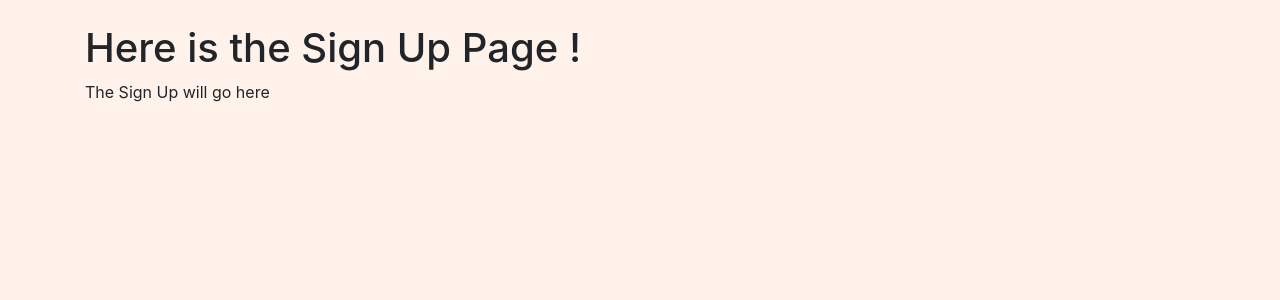
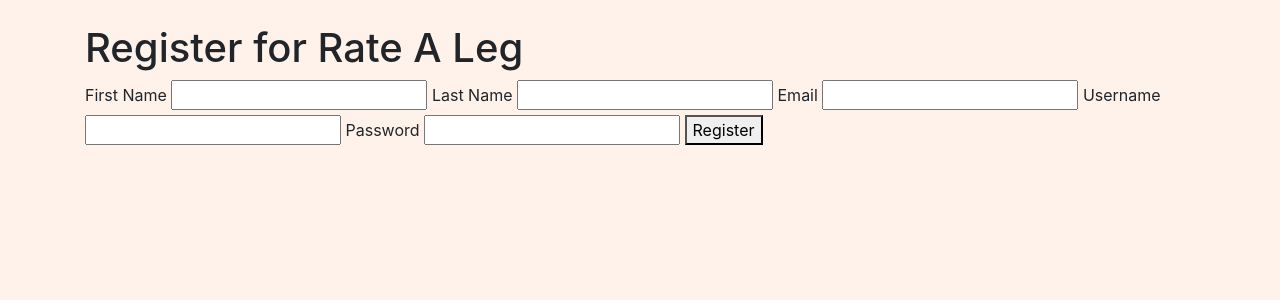
Before and after one commit to grashop04/RateALeg, a Django app: page /signup/ in a window 1280 px wide. Shown: the part 78-378 px from the top of the page. Run offline with Django 3.2, Linux system fonts and the light colour scheme; some libraries are stand-ins or nearby versions.

Commit message:
please don't be mad

```diff
--- a/plays/forms.py
+++ b/plays/forms.py
@@ -1,6 +1,16 @@
 from django import forms
 from django.contrib.auth.models import User
 from .models import CustomUser, Play, Review, Category
+
+class SignUpForm(forms.ModelForm):
+    first_name = forms.CharField(max_length=25, required=True, help_text='Required. Enter your first name.')
+    last_name = forms.CharField(max_length=25, required=True, help_text='Required. Enter your surname.')
+    email = forms.EmailField(max_length=254, required=True, help_text='Required. Enter a valid email address.')
+    password = forms.CharField(widget=forms.PasswordInput, required=True, help_text='Required. Enter a secure password.')
+
+    class Meta:
+        model = CustomUser
+        fields = ('first_name', 'last_name', 'email', 'username', 'password')
 
 class ReviewForm(forms.ModelForm):
     class Meta:
--- a/plays/urls.py
+++ b/plays/urls.py
@@ -8,8 +8,9 @@ urlpatterns = [
     path('about/', views.about, name='about'),
     path('feedback/', views.feedback, name='feedback'),
     path('maps/', views.maps, name='maps'),
-    path('login/', views.login, name='login'),
-    path('signup/', views.signup, name='signup'),
+    path('login/', views.user_login, name='login'),
+    path('signup/', views.user_signup, name='signup'),
     path('profile/', views.profile, name='profile'),
-    path('<slug:play_slug>/chosen_play/', views.chosen_show, name='choosen_show')
+    path('<slug:play_slug>/chosen_play/', views.chosen_show, name='choosen_show'),
+    path('logout/', views.user_logout, name="logout"),
 ]
--- a/plays/views.py
+++ b/plays/views.py
@@ -6,6 +6,8 @@ from django.contrib.auth import authenticate, login, logout
 from django.contrib import messages
 from .models import Play, Review, CustomUser, Category
 from .forms import ReviewForm
+from django.urls import reverse
+from .forms import SignUpForm
 
 def shows(request):
     category_name = request.GET.get('category')
@@ -58,47 +60,67 @@ def feedback(request):
     return render(request, 'plays/feedback.html')
 
 def maps(request):
-    return render(request, 'plays/maps.html')
+    context_dict = {}
+    context_dict['kingstheatre'] = 'http://kingstheatreglasgow.net/'
+    context_dict['theatreroyal'] = 'http://theatreroyalglasgow.net/'
+    context_dict['paviliontheatre'] = 'https://trafalgartickets.com/pavilion-theatre-glasgow/en-GB'
 
-def login_view(request):
+
+    return render(request, 'plays/maps.html', context_dict)
+
+def user_login(request):
     if request.method == 'POST':
         username = request.POST.get('username')
         password = request.POST.get('password')
-        user = authenticate(request, username=username, password=password)
-        if user is not None:
-            login(request, user)
-            return redirect('plays:show_list')
+
+        user = authenticate(username=username, password=password)
+
+        if user:
+            if user.is_active:
+                login(request, user)
+                return redirect(reverse('shows'))
+            else:
+                return HttpResponse("Your account is disabled.")
         else:
-            messages.error(request, "Invalid username or password")
-    return render(request, 'plays/login.html')
+            print(f"Invalid login details: {username}, {password}")
+            return HttpResponse("Invalid login details supplied.")
+    else:
+        return render(request, 'plays/login.html')
 
 def logout_view(request):
     logout(request)
     return redirect('plays:login')
 
-def signup(request):
+def user_signup(request):
+    registered = False
+
     if request.method == 'POST':
-        username = request.POST.get('username')
-        password = request.POST.get('password')
-        first_name = request.POST.get('first_name')
-        second_name = request.POST.get('second_name')
-        bio = request.POST.get('bio')
+        form = SignUpForm(request.POST)
 
-        if CustomUser.objects.filter(username=username).exists():
-            messages.error(request, "Username already exists")
+        if form.is_valid():
+            user = form.save(commit=False)
+            user.set_password(form.cleaned_data['password'])
+            user.save()
+
+            registered = True
+            login(request, user)
+            return redirect('shows')
         else:
-            user = CustomUser.objects.create_user(
-                username=username, password=password,
-                firstName=first_name, secondName=second_name, bio=bio
-            )
-            login(request, user)
-            return redirect('plays:show_list')
-    return render(request, 'plays/signup.html')
+            print(form.errors)
+    else:
+        form = SignUpForm()
+
+    return render(request, 'plays/signup.html',
+                  context={'form': form, 'registered': registered})
 
 @login_required
 def profile(request):
-    user_profile = get_object_or_404(CustomUser, id=request.user.id)
-    return render(request, 'plays/profile.html', {'user_profile': user_profile})
+    return render(request, 'plays/profile.html', {'user': request.user})
+
+@login_required
+def user_logout(request):
+    logout(request)
+    return redirect(reverse('shows'))
 
 def chosen_show(request, play_slug):
     play = get_object_or_404(Play, slug=play_slug)
--- a/rate_a_leg_project/settings.py
+++ b/rate_a_leg_project/settings.py
@@ -123,3 +123,4 @@ USE_TZ = True
 
 STATIC_URL = '/static/'
 AUTH_USER_MODEL = 'plays.CustomUser'
+LOGIN_URL = 'plays:login'
--- a/rate_a_leg_project/urls.py
+++ b/rate_a_leg_project/urls.py
@@ -26,8 +26,9 @@ urlpatterns = [
     path('admin/', admin.site.urls),
     path('about/', views.about, name='about'),
     path('maps/', views.maps, name='maps'),
-    path('login/', views.login, name='login'),
-    path('signup/', views.signup, name='signup'),
+    path('login/', views.user_login, name='login'),
+    path('signup/', views.user_signup, name='signup'),
     path('profile/', views.profile, name='profile'),
     path('feedback/', views.feedback, name='feedback'),
+    path('logout/', views.user_logout, name="logout"),
 ]
--- a/templates/base.html
+++ b/templates/base.html
@@ -32,6 +32,9 @@
       <ul class="navbar-nav ml-auto">
         {% if user.is_authenticated %}
             <li class="nav-item">
+                <a class="nav-link" href="{% url 'logout' %}">Logout</a>
+            </li>
+            <li class="nav-item">
                 <a class="nav-link" href="{% url 'profile' %}">Profile</a>
             </li>
         {% else %}
@@ -46,7 +49,6 @@
     </div>
   </nav>
 
-  <!-- Main content area -->
 
     {% block body_block %}
     <div class="container mt-4">
--- a/templates/plays/signup.html
+++ b/templates/plays/signup.html
@@ -1,10 +1,54 @@
 {% extends 'base.html' %}
+{% load static %}
 
-{% block title_block %}Shows - Rate A Leg{% endblock %}
+{% block title_block %}
+    Register - Rate A Leg
+{% endblock %}
 
 {% block body_block %}
-<div class="container mt-4">
-    <h1>Here is the Sign Up Page !</h1>
-    <p>The Sign Up will go here</p>
+<link rel="stylesheet" type="text/css" href="{% static 'css/login.css' %}">
+<div class="centre-login">
+    <div class="container mt-4">
+        <h1>Register for Rate A Leg</h1>
+        {% if registered %}
+            <strong>Thank you for registering!</strong>
+            <a href="{% url 'shows' %}">Return to the homepage.</a>
+        {% else %}
+            <div class="login">
+                <form id="user_form" method="post" action="{% url 'signup' %}" enctype="multipart/form-data">
+                    {% csrf_token %}
+
+                    {% if form.errors %}
+                        <div class="alert alert-danger">
+                            {% for field, errors in form.errors.items %}
+                                {% for error in errors %}
+                                    {{ error }}
+                                {% endfor %}
+                            {% endfor %}
+                        </div>
+                    {% endif %}
+
+                    <label for="id_first_name">First Name</label>
+                    <input type="text" id="id_first_name" name="first_name" required>
+
+                    <label for="id_last_name">Last Name</label>
+                    <input type="text" id="id_last_name" name="last_name" required>
+
+                    <label for="id_email">Email</label>
+                    <input type="email" id="id_email" name="email" required>
+
+                    <label for="id_username">Username</label>
+                    <input type="text" id="id_username" name="username" required>
+
+                    <label for="id_password">Password</label>
+                    <input type="password" id="id_password" name="password" required>
+
+                    <button type="submit">
+                        Register
+                    </button>
+                </form>
+            </div>
+        {% endif %}
+    </div>
 </div>
 {% endblock %}
```
Also changed, not shown: templates/plays/login.html (+22 -2 lines), db.sqlite3, plays/admin.py (line endings or trailing spaces).
